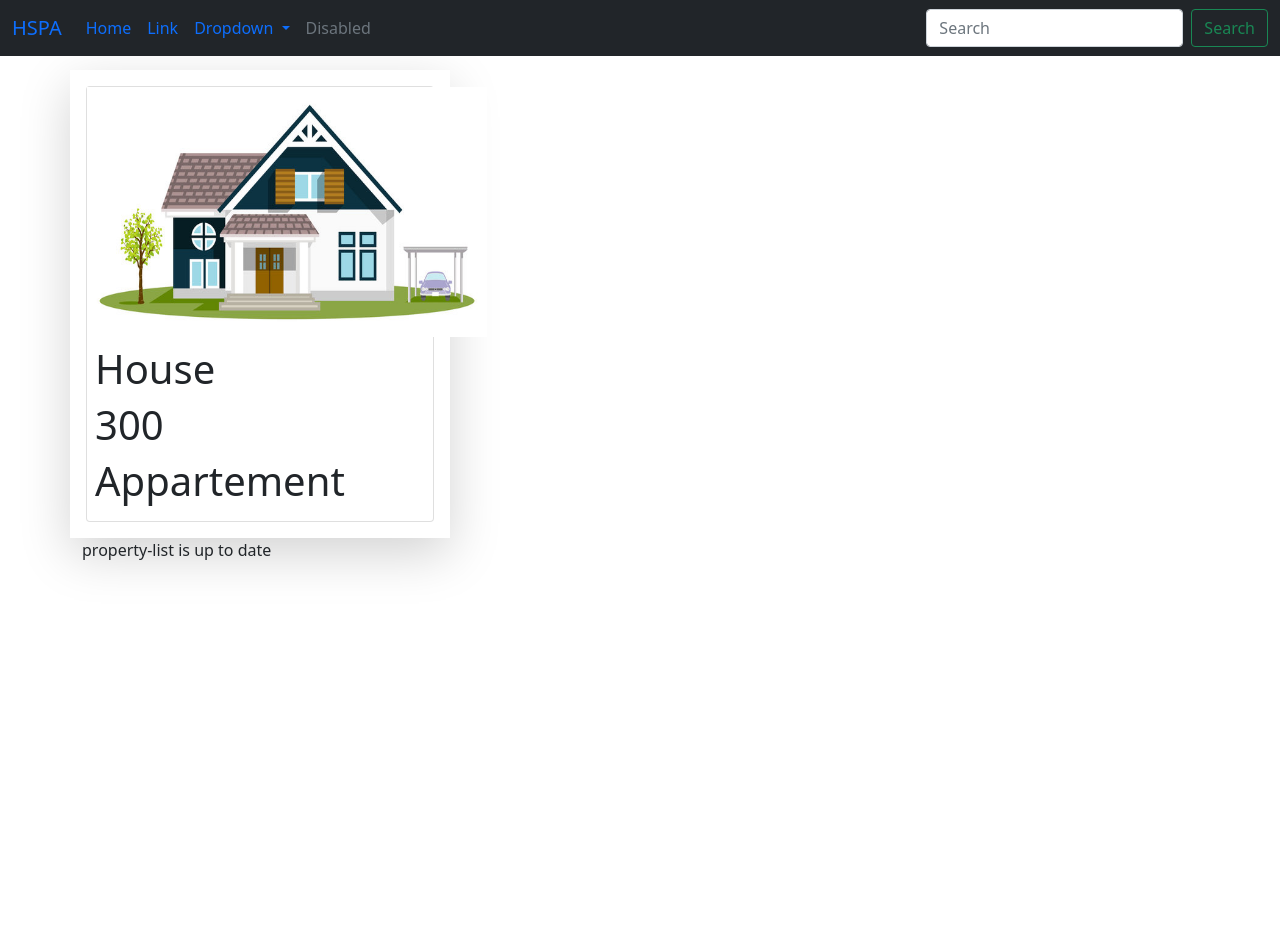
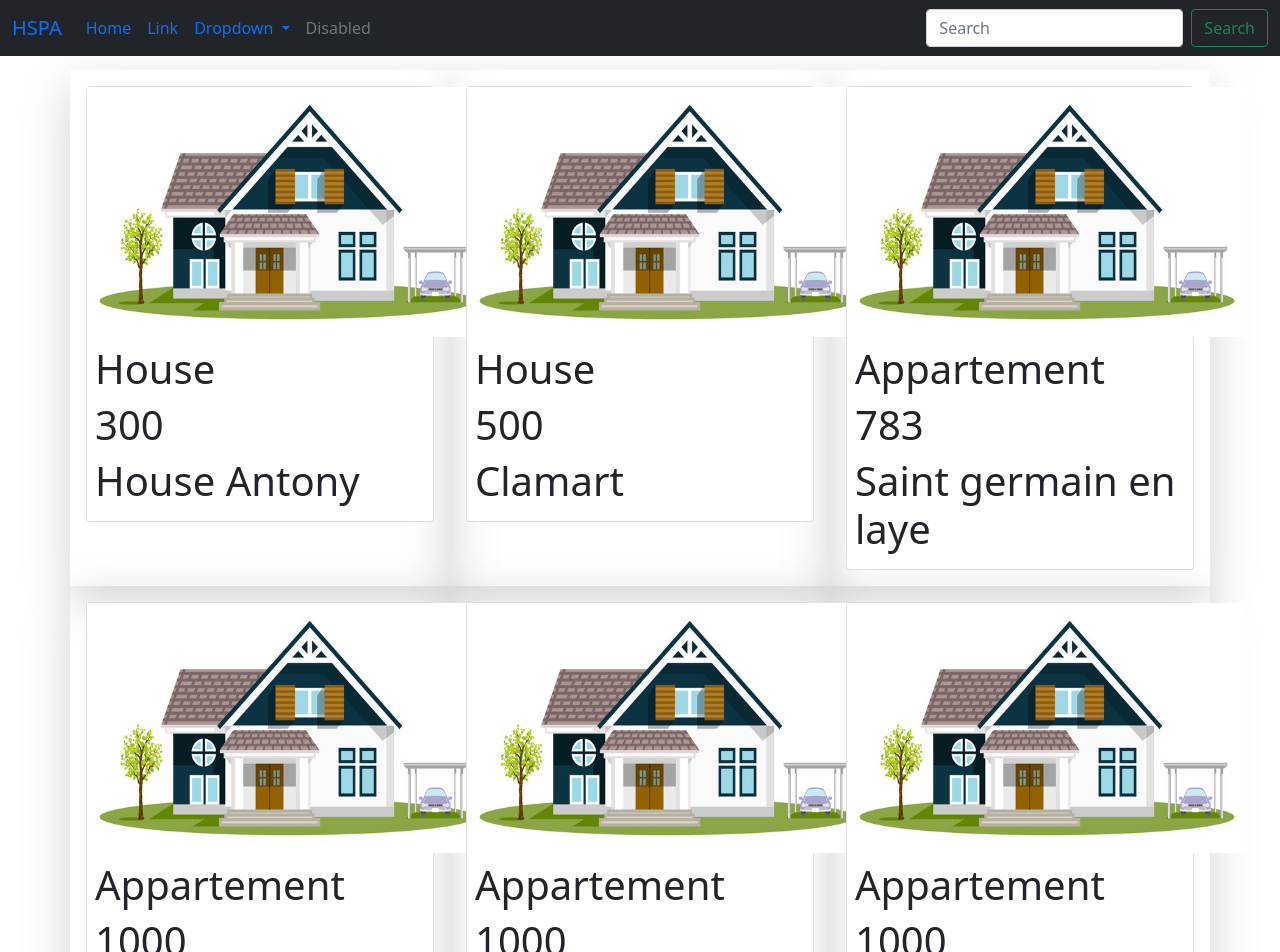
Before and after one commit to OthmanRezgui/HSPA, an Angular app in the folder FrontEnd/: page / in a window 1280 px wide. Shown: the top 952 px of the page. Before the commit the page ends 800 px from the top, so only its background shows below. Built offline with nearby package versions, Linux system fonts and the light colour scheme.

Commit message:
Add property card attributes

```diff
--- a/FrontEnd/src/app/app.component.html
+++ b/FrontEnd/src/app/app.component.html
@@ -1,5 +1,4 @@
 <app-nav-bar></app-nav-bar>
 <div class="container" style="margin-top :70px;">
-  <app-property-card></app-property-card>
   <app-property-list></app-property-list>
 </div>
--- a/FrontEnd/src/app/property/property-card/property-card.component.html
+++ b/FrontEnd/src/app/property/property-card/property-card.component.html
@@ -1,13 +1,8 @@
-
-<div class="row">
-  <div class="shadow-lg col-sm-4 p-3">
   <div class="card">
     <img class="propImg"src="assets/Images/house-clipart.jpg">
     <div class="card-Body p-2">
-    <h1> {{Property.Type}}</h1>
-    <h1> {{Property.Price}}</h1>
-    <h1> {{Property.Name}}</h1>
+    <h1> {{property.Type}}</h1>
+    <h1> {{property.Price}}</h1>
+    <h1> {{property.Name}}</h1>
   </div>
 </div>
-  </div>
-</div>
--- a/FrontEnd/src/app/property/property-card/property-card.component.ts
+++ b/FrontEnd/src/app/property/property-card/property-card.component.ts
@@ -1,4 +1,4 @@
-import { Component } from "@angular/core";
+import { Component, Input } from "@angular/core";
 
 @Component(
 {
@@ -10,13 +10,6 @@ import { Component } from "@angular/core";
 
 )
 export class PropertyCardComponent{
-
-  Property: any = {
-
-    "Id":1,
-    "Type":"House",
-    "Price": 300,
-    "Name" :"Appartement"
-  }
+@Input() property : any;
 
 }
--- a/FrontEnd/src/app/property/property-list/property-list.component.html
+++ b/FrontEnd/src/app/property/property-list/property-list.component.html
@@ -1 +1,5 @@
-<p>property-list is up to date</p>
+  <div class="row">
+    <div *ngFor="let item of PropertyArray" class="shadow-lg col-sm-4 p-3">
+  <app-property-card [property]= "item" ></app-property-card>
+    </div>
+  </div>
--- a/FrontEnd/src/app/property/property-list/property-list.component.ts
+++ b/FrontEnd/src/app/property/property-list/property-list.component.ts
@@ -7,6 +7,47 @@ import { Component, OnInit } from '@angular/core';
 })
 export class PropertyListComponent implements OnInit {
 
+  PropertyArray: Array<any> = [{
+    "Id":1,
+    "Type":"House",
+    "Price": 300,
+    "Name" :"House Antony"
+  },
+  {
+    "Id":2,
+    "Type":"House",
+    "Price": 500,
+    "Name" :"Clamart"
+  },
+  {
+    "Id":3,
+    "Type":"Appartement",
+    "Price": 783,
+    "Name" :"Saint germain en laye"
+  },
+  {
+    "Id":4,
+    "Type":"Appartement",
+    "Price": 1000,
+    "Name" :"Rueil Malmaison"
+  },
+  {
+    "Id":5,
+    "Type":"Appartement",
+    "Price": 1000,
+    "Name" :"Houilles"
+  },
+  {
+    "Id":6,
+    "Type":"Appartement",
+    "Price": 1000,
+    "Name" :"Paris"
+  }
+
+
+
+]
+
   constructor() { }
 
   ngOnInit(): void {
```
